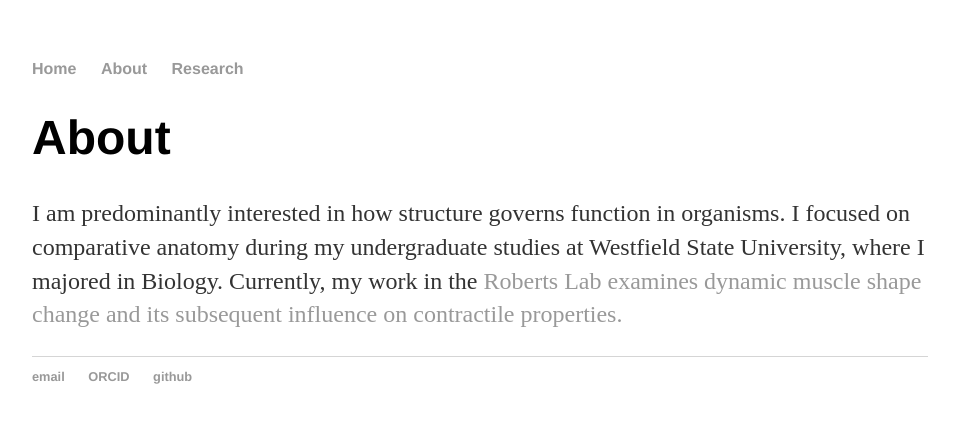
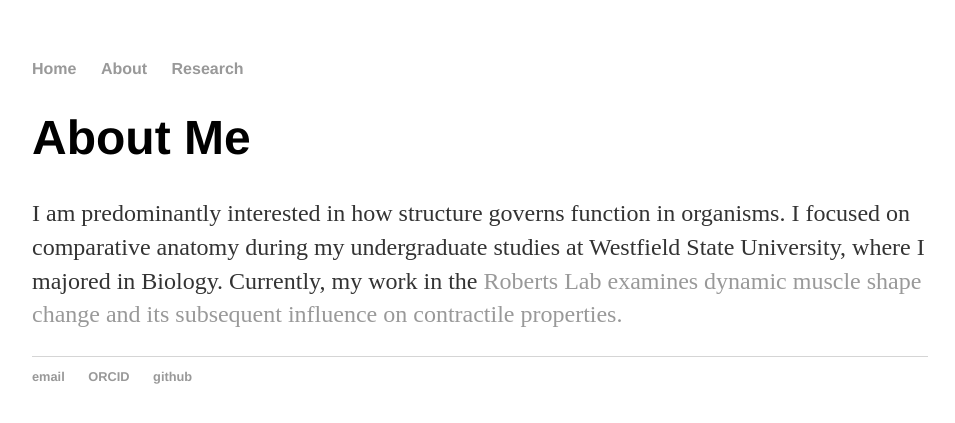
Before and after one commit to jarrodpetersen/jarrodpetersen.github.io, a Jekyll site: the page built from about/index.html, in a window 1280 px wide. Shown: the top 423 px of the page, without its empty margins (160-1115 px from the left). Built offline with Jekyll 4.4.1, drawn with Linux system fonts in a browser that asks for light colours.

```diff
--- a/about/index.html
+++ b/about/index.html
@@ -4,6 +4,6 @@ title: About
 ---
 
 		<div class="about">
-			<h1>About</h1>
-			<p>I am predominantly interested in how structure governs function in organisms. I focused on comparative anatomy during my undergraduate studies at Westfield State University, where I majored in Biology. Currently, my work in the<a href='https://www.brown.edu/research/labs/robertslab/' > Roberts Lab <a/> examines dynamic muscle shape change and its subsequent influence on contractile properties.</p>
+			<h1>About Me</h1>
+			<p>I am predominantly interested in how structure governs function in organisms. I focused on comparative anatomy during my undergraduate studies at Westfield State University, where I majored in Biology. Currently, my work in the <a href="https://www.brown.edu/research/labs/robertslab/"> Roberts Lab <a/> examines dynamic muscle shape change and its subsequent influence on contractile properties.</p>
 		</div>
```
